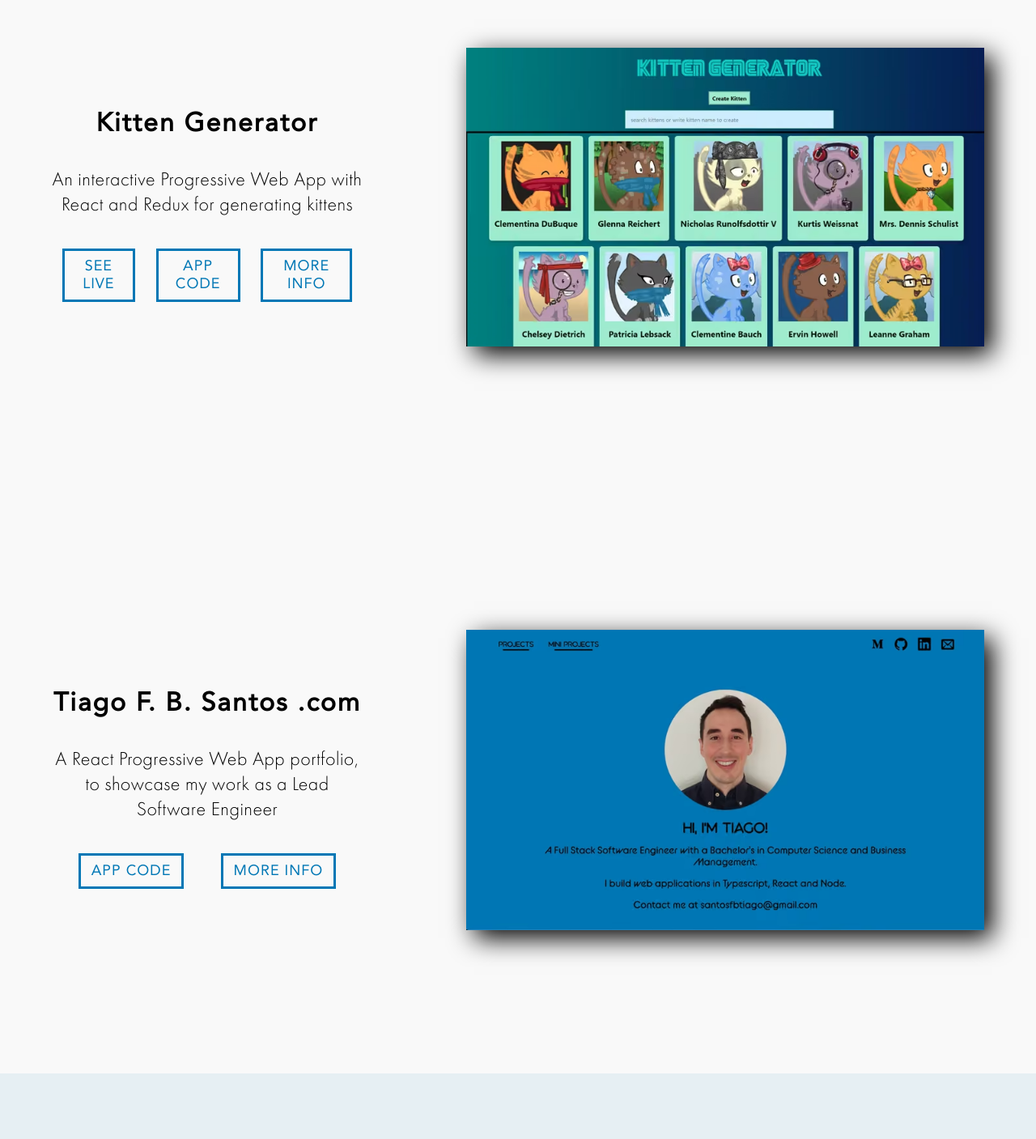
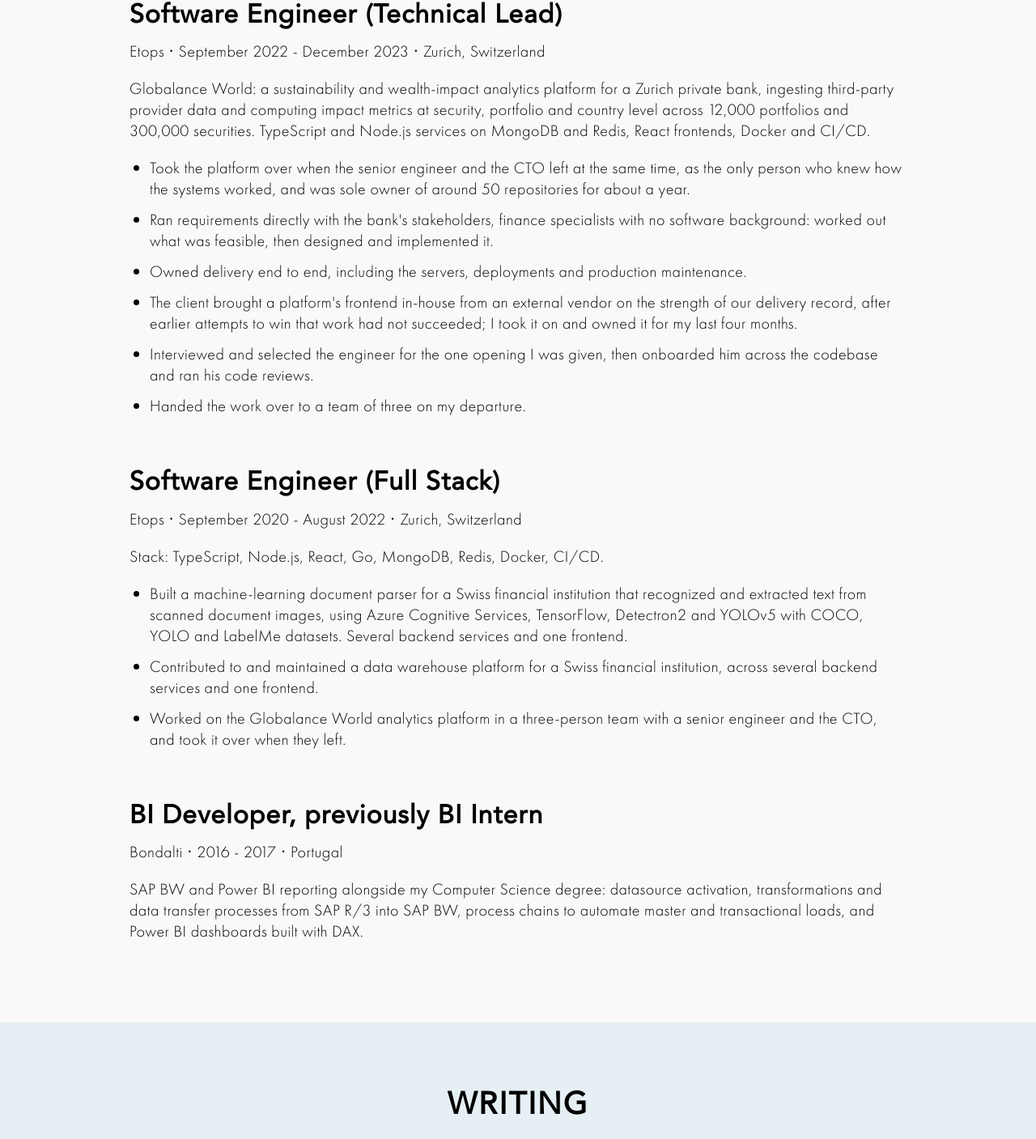
Before and after one commit to tiagofbsantos/tiagofbsantoscom, a React (Vite) app: page / in a window 1280 px wide. Shown: the part 1760-3167 px from the top of the page at 81% size. Built offline with nearby package versions, Linux system fonts and the light colour scheme.

Commit message:
move kitten into compact mini projects and rewrite descriptions so learning work is labelled as such

```diff
--- a/src/components/project/project.css
+++ b/src/components/project/project.css
@@ -29,14 +29,14 @@
 }
 
 .projectImg {
-  flex: 60%;
-  max-width: 60%;
+  flex: 50%;
+  max-width: 50%;
   height: auto;
 }
 
 .projectText {
-  flex: 40%;
-  max-width: 40%;
+  flex: 50%;
+  max-width: 50%;
   height: auto;
 }
 
@@ -48,7 +48,7 @@
 .projectImg img {
   width: 100%;
   height: auto;
-  box-shadow: 10px 10px 30px black;
+  box-shadow: 0 1px 3px rgba(0, 0, 0, 0.12), 0 8px 24px rgba(0, 0, 0, 0.08);
 }
 
 .projectText {
@@ -107,6 +107,48 @@
   outline-offset: 3px;
 }
 
+.compact {
+  height: auto;
+  display: flex;
+  flex-direction: column;
+  text-align: left;
+  border: 1px solid #cfdbe2;
+  background: #fff;
+  padding: 1.5rem;
+}
+
+.compact .projectImg,
+.compact .projectText {
+  flex: 1 1 auto;
+  max-width: 100%;
+  padding: 0;
+}
+
+.compact .projectImg img {
+  box-shadow: none;
+  border: 1px solid #e2e8ec;
+}
+
+.compact .projectText > h3 {
+  font-size: 22px;
+  margin: 0.75rem 0 0.25rem;
+}
+
+.compact .projectText p {
+  font-size: 17px;
+  margin: 0 0 1rem;
+}
+
+.compact .projectLinks {
+  justify-content: flex-start;
+  flex-wrap: wrap;
+}
+
+.compact .projectLink {
+  margin: 0 0.75rem 0 0;
+  font-size: 15px;
+}
+
 @media screen and (max-width: 768px) {
 
   .projectImg,
--- a/src/components/project/project.tsx
+++ b/src/components/project/project.tsx
@@ -4,7 +4,7 @@
 import Picture from "../picture/picture";
 import "./project.css";
 
-export type ProjectCardItem = "project" | "miniProject";
+export type ProjectCardItem = "project" | "miniProject" | "compact";
 
 type ProjectProps = ProjectItem & {
   item: ProjectCardItem;
--- a/src/components/projects/projects.css
+++ b/src/components/projects/projects.css
@@ -35,3 +35,17 @@
   letter-spacing: 2px;
   font-size: 38px;
 }
+
+.miniProjects .compactGrid {
+  display: grid;
+  grid-template-columns: repeat(auto-fit, minmax(260px, 1fr));
+  gap: 1.5rem;
+  padding: 5vh 10vw 10vh;
+}
+
+.sectionNote {
+  margin: 1rem auto 0;
+  font-size: 18px;
+  font-style: italic;
+  max-width: 46rem;
+}
--- a/src/components/projects/projects.tsx
+++ b/src/components/projects/projects.tsx
@@ -7,6 +7,7 @@
   section: string;
   sectionTitle: string;
   projectsList: ProjectItem[];
+  sectionNote?: string;
 };
 
 export default function Projects({
@@ -14,11 +15,9 @@
   section,
   sectionTitle,
   projectsList,
+  sectionNote,
 }: ProjectsProps) {
-  return (
-    <section id={section} className={section} aria-labelledby={`${section}-title`}>
-      <h2 id={`${section}-title`}>{sectionTitle}</h2>
-      {projectsList.map((project) => (
+  const cards = projectsList.map((project) => (
     <Project
       key={project.id ?? project.name}
       image={project.image}
@@ -31,7 +30,13 @@
       moreInfo={project.moreInfo}
       id={project.id}
     />
-      ))}
+  ));
+
+  return (
+    <section id={section} className={section} aria-labelledby={`${section}-title`}>
+      <h2 id={`${section}-title`}>{sectionTitle}</h2>
+      {sectionNote && <p className="sectionNote">{sectionNote}</p>}
+      {item === "compact" ? <div className="compactGrid">{cards}</div> : cards}
     </section>
   );
 }
--- a/src/data/projects.ts
+++ b/src/data/projects.ts
@@ -48,28 +48,11 @@
     },
     name: "Smart Vision",
     description:
-      "A React Progressive Web App for detecting faces and recognizing celebrities in pictures, with PostgreSQL and Redis databases",
+      "Face detection and celebrity recognition from a photo URL. React frontend, Node.js and Express REST API, PostgreSQL for accounts and Redis for sessions, deployed on AWS with single-instance HTTPS.",
     source: "https://github.com/tiagofbsantos/smart-vision",
     apiSource: "https://github.com/tiagofbsantos/smart-vision-api",
-    live: "https://smartvision.tiagofbsantos.com/",
     moreInfo: "/projects/smartvision",
     id: "smartvision",
-  },
-  {
-    image: {
-      src: kittenJpg,
-      avif: kittenAvif,
-      webp: kittenWebp,
-      width: 800,
-      height: 461,
-    },
-    name: "Kitten Generator",
-    description:
-      "An interactive Progressive Web App with React and Redux for generating kittens",
-    source: "https://github.com/tiagofbsantos/kitten-generator",
-    live: "https://kittengenerator.tiagofbsantos.com/",
-    moreInfo: "/projects/kittengenerator",
-    id: "kittengenerator",
   },
   {
     image: {
@@ -81,7 +64,7 @@
     },
     name: "Tiago F. B. Santos .com",
     description:
-      "A React Progressive Web App portfolio, to showcase my work as a Lead Software Engineer",
+      "This site. A prerendered React and TypeScript progressive web app on Vite, deployed to AWS Amplify.",
     source: "https://github.com/tiagofbsantos/tiagofbsantoscom",
     moreInfo: "/projects/tiagofbsantoscom",
     id: "tiagofbsantoscom",
@@ -91,6 +74,22 @@
 export const miniProjectsList: ProjectItem[] = [
   {
     image: {
+      src: kittenJpg,
+      avif: kittenAvif,
+      webp: kittenWebp,
+      width: 800,
+      height: 461,
+    },
+    name: "Kitten Generator",
+    description:
+      "A React and Redux progressive web app that generates kittens from two public APIs. CI with CircleCI and Jest.",
+    source: "https://github.com/tiagofbsantos/kitten-generator",
+    live: "https://kittengenerator.tiagofbsantos.com/",
+    moreInfo: "/projects/kittengenerator",
+    id: "kittengenerator",
+  },
+  {
+    image: {
       src: backgroundPng,
       avif: backgroundAvif,
       webp: backgroundWebp,
@@ -98,7 +97,7 @@
       height: 450,
     },
     name: "Background Generator",
-    description: "A handy CSS code background generator",
+    description: "A CSS gradient background generator that outputs the code.",
     source: "https://github.com/tiagofbsantos/background-generator",
     live: "https://backgroundgenerator.tiagofbsantos.com/",
   },
@@ -111,7 +110,7 @@
       height: 450,
     },
     name: "Startup Landing Page",
-    description: "A simple startup landing page with Mailchimp integration",
+    description: "A responsive startup landing page with Mailchimp signup.",
     source: "https://github.com/tiagofbsantos/startup-landing-page",
     live: "https://startup.tiagofbsantos.com/",
   },
@@ -122,7 +121,7 @@
       height: 453,
     },
     name: "Dancing Droid",
-    description: "A simple CSS dancing droid",
+    description: "A droid animated entirely in CSS.",
     source: "https://github.com/tiagofbsantos/dancing-droid",
     live: "https://dancingdroid.tiagofbsantos.com/",
   },
@@ -135,7 +134,7 @@
       height: 450,
     },
     name: "Wildlife",
-    description: "A simple CSS Flexbox image gallery",
+    description: "A responsive image gallery built with CSS Flexbox.",
     source: "https://github.com/tiagofbsantos/wildlife",
     live: "https://wildlife.tiagofbsantos.com/",
   },
--- a/src/pages/homepage.tsx
+++ b/src/pages/homepage.tsx
@@ -1,5 +1,7 @@
 import Navigation from "../components/navigation/navigation";
 import AboutMe from "../components/about-me/about-me";
+import Work from "../components/work/work";
+import Writing from "../components/writing/writing";
 import Projects from "../components/projects/projects";
 import { miniProjectsList, projectsList } from "../data/projects";
 
@@ -9,6 +11,8 @@
       <Navigation page="homepage" />
       <main id="main" tabIndex={-1}>
         <AboutMe />
+        <Work />
+        <Writing />
         <Projects
           item="project"
           section="projects"
@@ -16,9 +20,10 @@
           projectsList={projectsList}
         />
         <Projects
-          item="miniProject"
+          item="compact"
           section="miniProjects"
           sectionTitle="Mini Projects"
+          sectionNote="Small things I built while learning, kept for the record. 2019 to 2020."
           projectsList={miniProjectsList}
         />
       </main>
```
Lines whose indentation alone changed are shown as unchanged.
